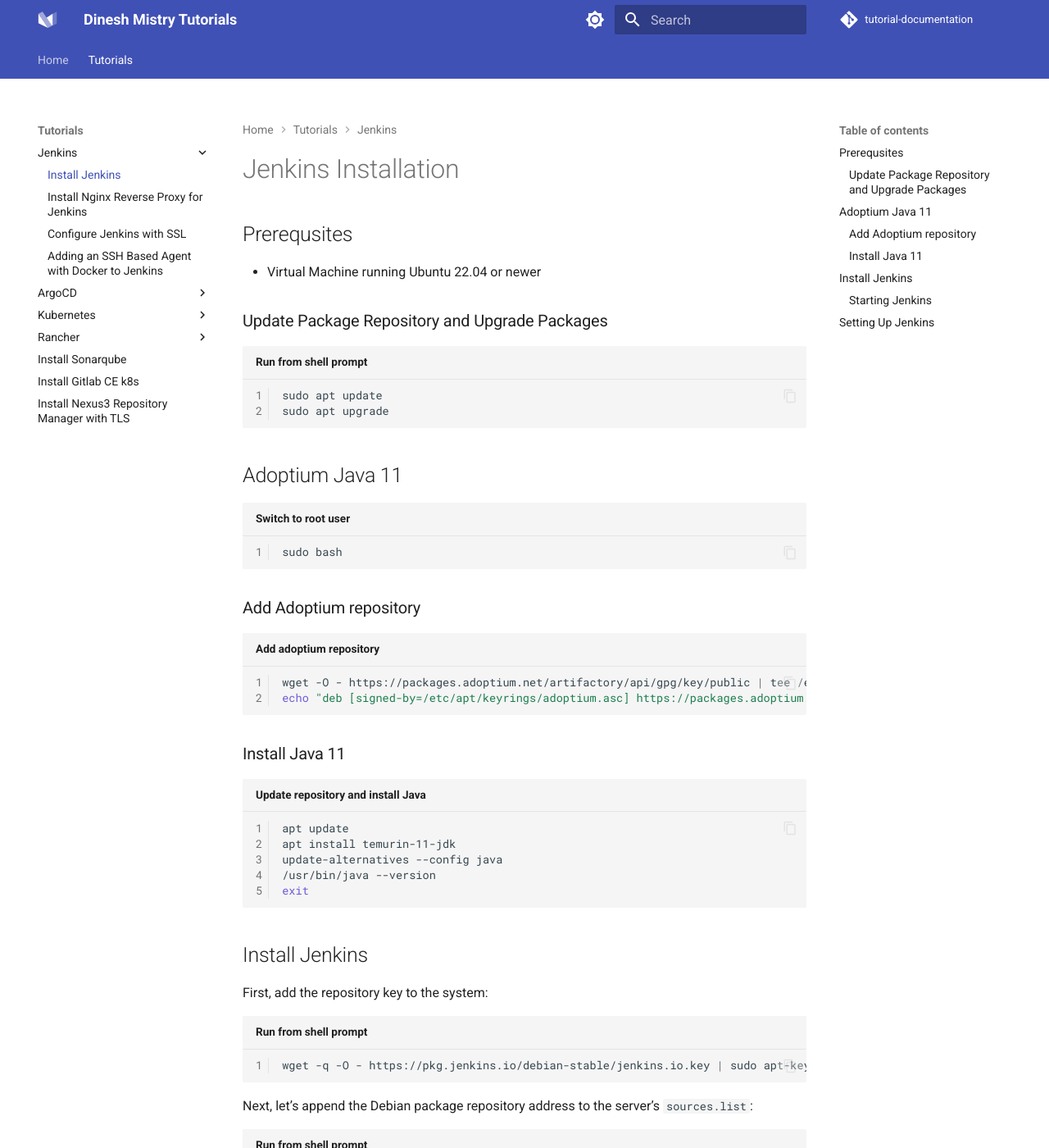
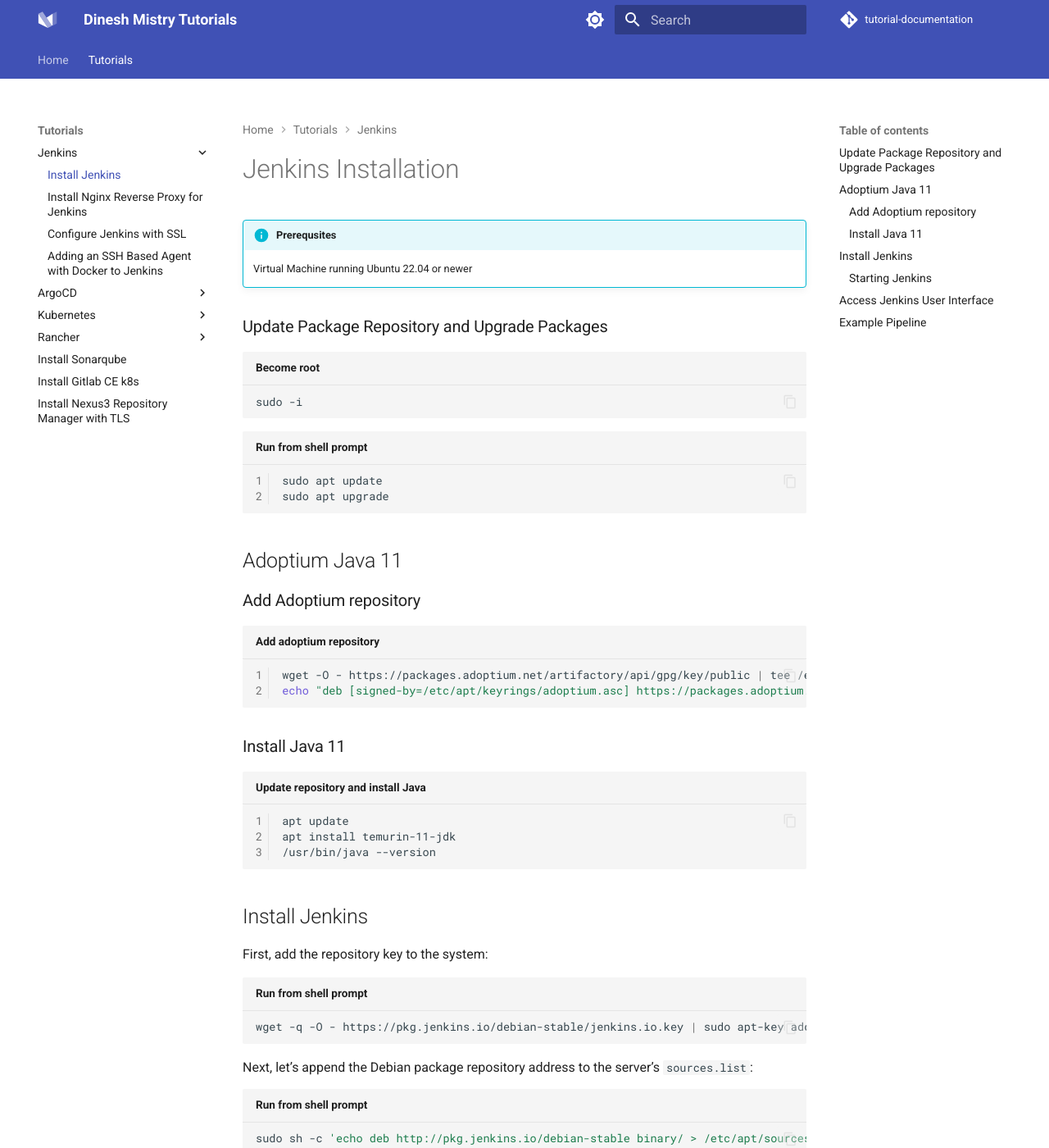
Before and after one commit to dmancloud/tutorial-documentation, an MkDocs documentation site: the page built from docs/install-jenkins.md, in a window 1280 px wide and 1400 px high. Shown: the whole window at 82% size. Built offline with MkDocs 1.6.1 and Material for MkDocs 9.7.7, drawn with Linux system fonts in a browser that asks for light colours; comment, search, counter and statistics services are not loaded; the version menu is left out; some of the changed text lies outside the part shown.

Commit message:
cleanup docs

````diff
--- a/docs/install-jenkins.md
+++ b/docs/install-jenkins.md
@@ -1,7 +1,12 @@
 # Jenkins Installation
-## Prerequsites
-- Virtual Machine running Ubuntu 22.04 or newer
+!!! info "Prerequsites"
+    Virtual Machine running Ubuntu 22.04 or newer
+
 ### Update Package Repository and Upgrade Packages
+
+``` shell title="Become root"
+sudo -i
+```
 
 ``` shell title="Run from shell prompt" linenums="1"
 sudo apt update
@@ -9,9 +14,7 @@
 ```
 
 ## Adoptium Java 11
-``` shell title="Switch to root user" linenums="1"
-sudo bash
-```
+
 ### Add Adoptium repository
 ``` shell title="Add adoptium repository" linenums="1"
 wget -O - https://packages.adoptium.net/artifactory/api/gpg/key/public | tee /etc/apt/keyrings/adoptium.asc
@@ -21,40 +24,38 @@
 ``` shell title="Update repository and install Java" linenums="1"
 apt update
 apt install temurin-11-jdk
-update-alternatives --config java
 /usr/bin/java --version
-exit
 ```
 
 ## Install Jenkins
 First, add the repository key to the system:
-``` shell title="Run from shell prompt" linenums="1"
+``` shell title="Run from shell prompt"
 wget -q -O - https://pkg.jenkins.io/debian-stable/jenkins.io.key | sudo apt-key add -
 ```
 Next, let’s append the Debian package repository address to the server’s `sources.list`:
-``` shell title="Run from shell prompt" linenums="1"
+``` shell title="Run from shell prompt"
 sudo sh -c 'echo deb http://pkg.jenkins.io/debian-stable binary/ > /etc/apt/sources.list.d/jenkins.list'
 ```
 Next, we’ll run `update` so that `apt` will use the new repository.
-``` shell title="Run from shell prompt" linenums="1"
+``` shell title="Run from shell prompt"
 sudo apt update
 ```
 Finally, we’ll install Jenkins and its dependencies.
-``` shell title="Run from shell prompt" linenums="1"
+``` shell title="Run from shell prompt"
 sudo apt install jenkins
 ```
 
 ### Starting Jenkins
 Let’s start Jenkins by using systemctl:
-``` shell title="Run from shell prompt" linenums="1"
+``` shell title="Run from shell prompt"
 sudo systemctl start jenkins
 ```
 Since systemctl doesn’t display status output, we’ll use the status command to verify that Jenkins started successfully:
-``` shell title="Run from shell prompt" linenums="1"
+``` shell title="Run from shell prompt"
 sudo systemctl status jenkins
 ```
 If everything went well, the beginning of the status output shows that the service is active and configured to start at boot:
-``` shell title="Run from shell prompt" linenums="1"
+``` shell title="Run from shell prompt"
 Output
 ● jenkins.service - LSB: Start Jenkins at boot time
    Loaded: loaded (/etc/init.d/jenkins; generated)
@@ -63,9 +64,10 @@
     Tasks: 0 (limit: 1137)
    CGroup: /system.slice/jenkins.service
 ```
-## Setting Up Jenkins
+## Access Jenkins User Interface
 To set up your installation, visit Jenkins on its default port, 8080, using your server domain name or IP address: http://your_server_ip_or_domain:8080
 
+## Example Pipeline
 You should receive the Unlock Jenkins screen, which displays the location of the initial password:
 ``` groovy title="Sample Jenkinsfile" linenums="1"
 pipeline {
````
Also changed, not shown: docs/ha-kubernetes-cluster-with-rke2.md (+1 -1 lines), docs/install-nginx.md (+5 -6 lines).
